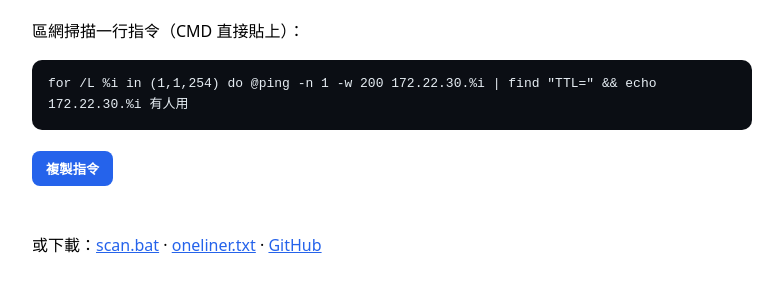
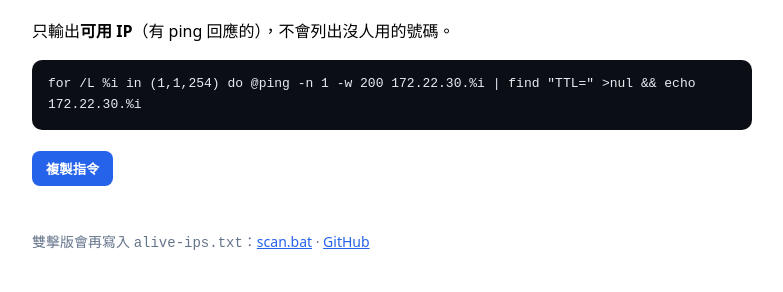
Before and after one commit to starinship/hdinter, a plain HTML site: page index.html in a window 1280 px wide. Shown: the part 94-386 px from the top of the page, without its empty margins (248-1031 px from the left). Drawn offline with Linux system fonts and the light colour scheme.

Commit message:
Only print live IPs and write alive-ips.txt summary

```diff
--- a/index.html
+++ b/index.html
@@ -3,7 +3,7 @@
 <head>
 <meta charset="UTF-8">
 <meta name="viewport" content="width=device-width, initial-scale=1">
-<title>hdinter — 區網掃描</title>
+<title>hdinter — 只列出可用 IP</title>
 <style>
   body{font-family:system-ui,sans-serif;max-width:720px;margin:40px auto;padding:0 16px;line-height:1.6}
   pre{background:#0b0e14;color:#e6edf3;padding:14px 16px;border-radius:10px;overflow:auto;white-space:pre-wrap}
@@ -11,17 +11,18 @@
   button:hover{background:#1d4ed8}
   a{color:#2563eb}
   .ok{color:#16a34a;font-size:14px;min-height:1.2em}
+  .note{color:#64748b;font-size:14px}
 </style>
 </head>
 <body>
 <h1>hdinter</h1>
-<p>區網掃描一行指令（CMD 直接貼上）：</p>
-<pre id="cmd">for /L %i in (1,1,254) do @ping -n 1 -w 200 172.22.30.%i | find "TTL=" &amp;&amp; echo 172.22.30.%i 有人用</pre>
+<p>只輸出<strong>可用 IP</strong>（有 ping 回應的），不會列出沒人用的號碼。</p>
+<pre id="cmd">for /L %i in (1,1,254) do @ping -n 1 -w 200 172.22.30.%i | find "TTL=" &gt;nul &amp;&amp; echo 172.22.30.%i</pre>
 <button type="button" id="copy">複製指令</button>
 <p class="ok" id="status"></p>
-<p>或下載：<a href="scan.bat">scan.bat</a> · <a href="oneliner.txt">oneliner.txt</a> · <a href="https://github.com/starinship/hdinter">GitHub</a></p>
+<p class="note">雙擊版會再寫入 <code>alive-ips.txt</code>：<a href="scan.bat">scan.bat</a> · <a href="https://github.com/starinship/hdinter">GitHub</a></p>
 <script>
-const text = 'for /L %i in (1,1,254) do @ping -n 1 -w 200 172.22.30.%i | find "TTL=" && echo 172.22.30.%i 有人用';
+const text = 'for /L %i in (1,1,254) do @ping -n 1 -w 200 172.22.30.%i | find "TTL=" >nul && echo 172.22.30.%i';
 document.getElementById('copy').onclick = async () => {
   try {
     await navigator.clipboard.writeText(text);
```
Also changed, not shown: oneliner-cmd.txt (added), oneliner.txt, 2 other files.
